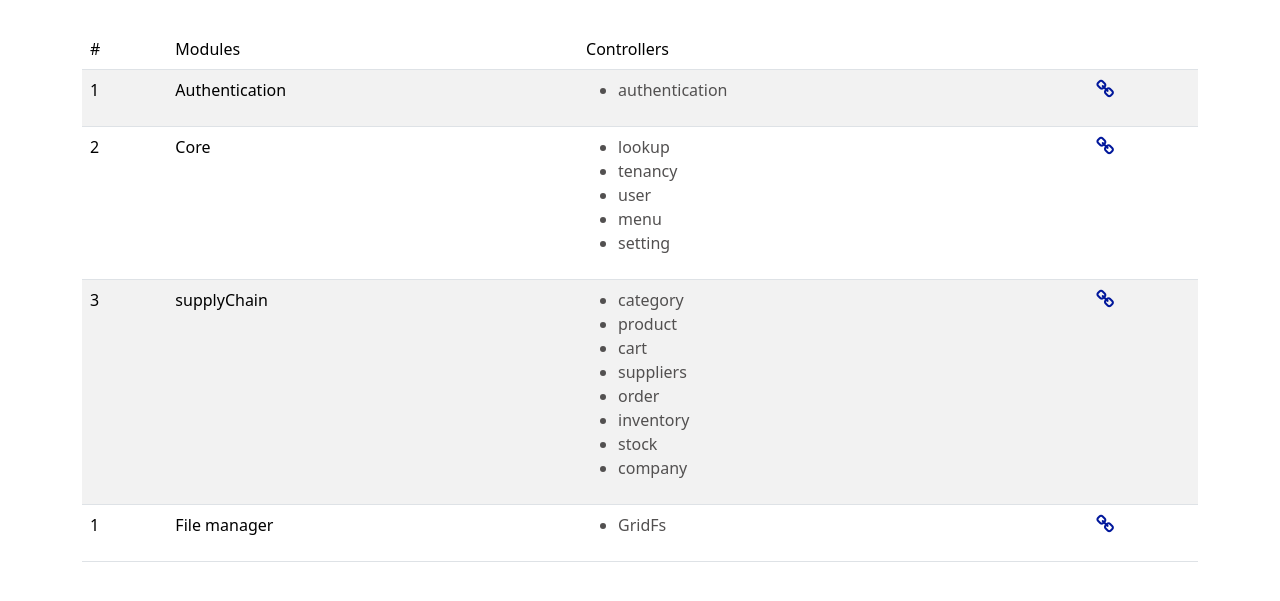
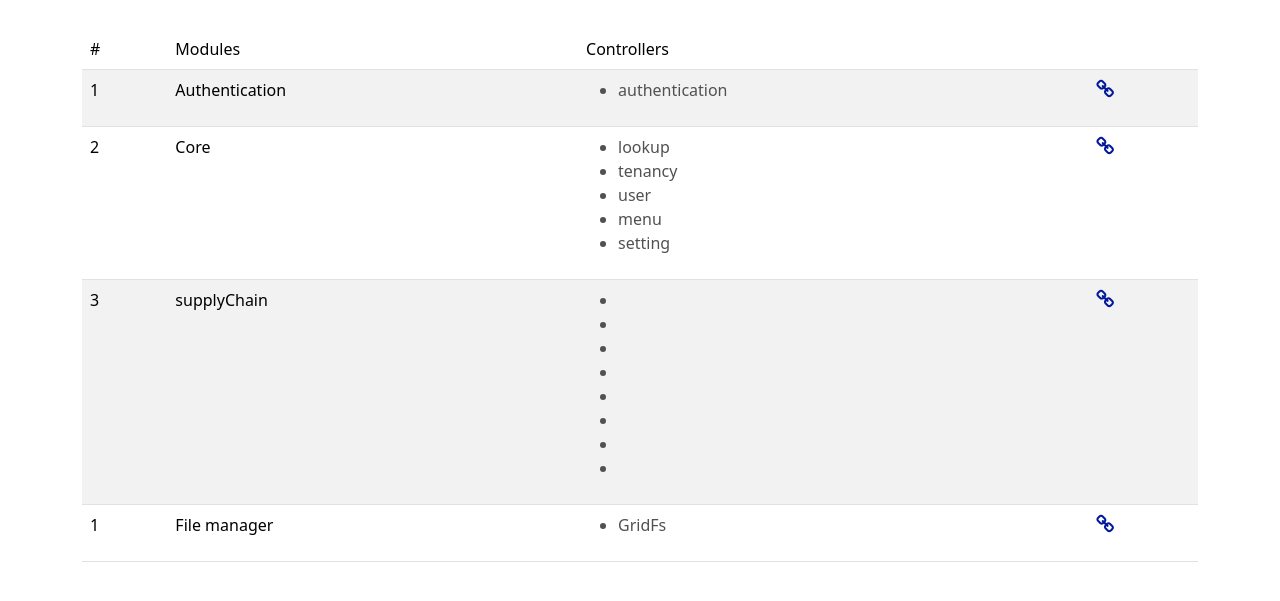
Before and after one commit to FreeDevelopersCamp/learning-platform-api, a website: page src/index.html in a window 1280 px wide. Shown: the part 115-716 px from the top of the page. Drawn offline with nearby package versions, Linux system fonts and the light colour scheme.

Commit message:
Finish setup

```diff
--- a/src/index.html
+++ b/src/index.html
@@ -80,14 +80,14 @@
             <td>supplyChain</td>
             <td>
               <ul>
-                <li>category</li>
-                <li>product</li>
-                <li>cart</li>
-                <li>suppliers</li>
-                <li>order</li>
-                <li>inventory</li>
-                <li>stock</li>
-                <li>company</li>
+                <li></li>
+                <li></li>
+                <li></li>
+                <li></li>
+                <li></li>
+                <li></li>
+                <li></li>
+                <li></li>
               </ul>
             </td>
             <td>
```
Also changed, not shown: src/Infra/database/seeders/tenancy/tenancy.constant.ts (+4 -4 lines), src/Infra/database/seeders/user/user.constant.ts (+13 -0 lines), src/modules/core/controllers/setting/setting.module.ts (+8 -2 lines), 1 other file.
